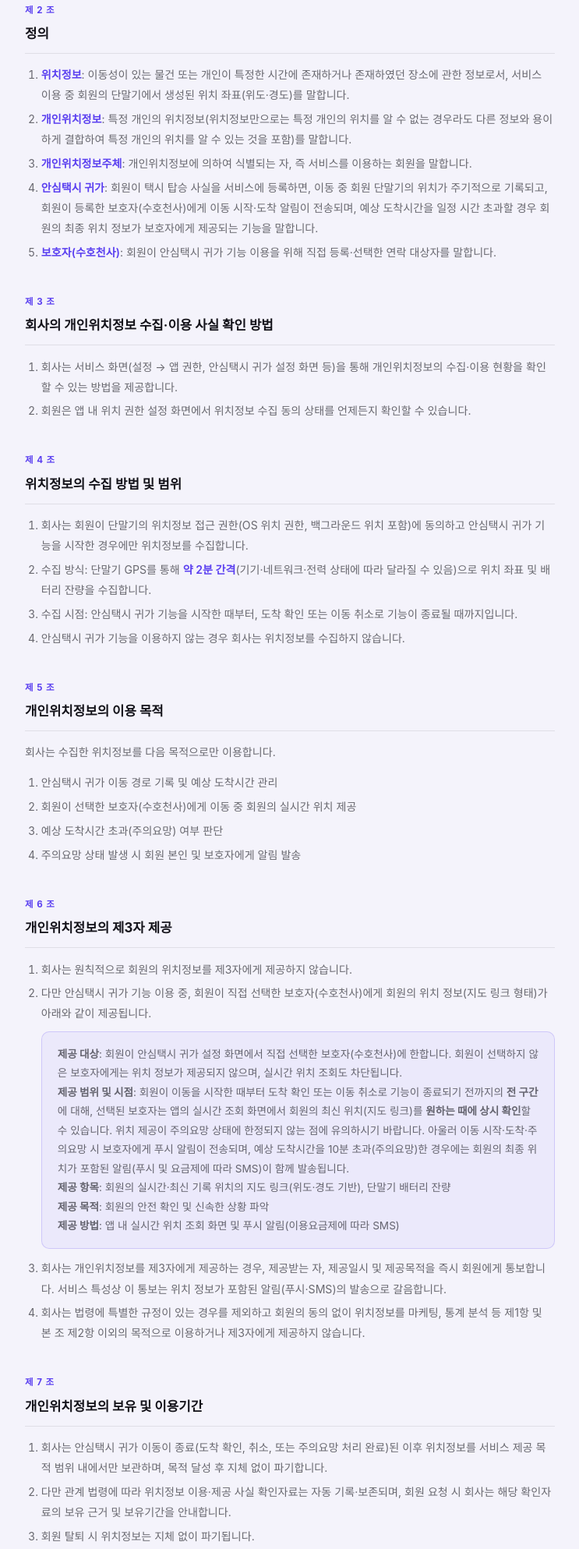
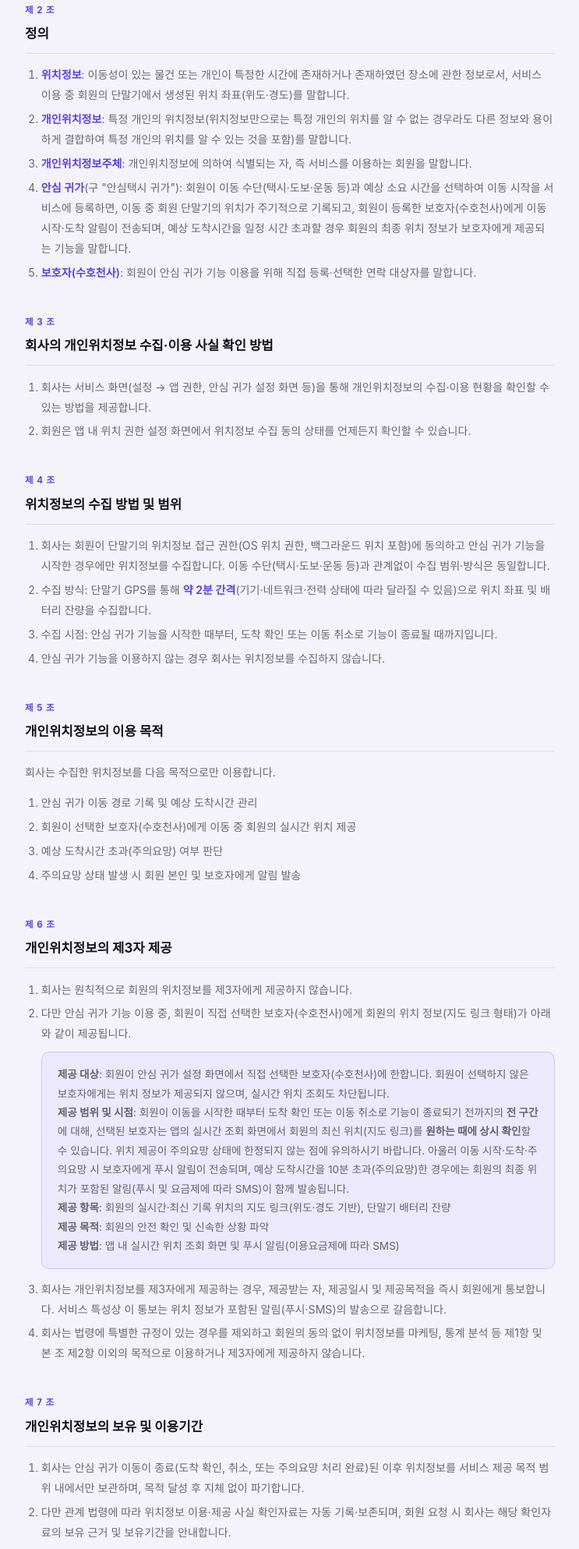
Before and after one commit to SOBBANG-KIM/sofunny, a plain HTML site: page imon/location-terms.html in a window 1280 px wide. Shown: the part 550-2537 px from the top of the page at 78% size, without its empty margins (268-1011 px from the left). Drawn offline with Linux system fonts and the light colour scheme; a web font is replaced by a local one.

Commit message:
docs(imon): 안심 귀가 멀티모드 반영 및 저작권 연도 갱신
택시 전용이던 기능이 이동 수단(택시·도보·운동)을 고르는 구조로 바뀌어,
"안심택시 귀가 기능을 시작한 경우에만 위치정보를 수집" 이라는 기존 고지가
실제 동작과 어긋나 이를 바로잡는다.

- location-terms.html: 기능명 '안심택시 귀가' → '안심 귀가' (13곳)
  - 제2조 정의에 이동 수단(택시·도보·운동) 명시, 구 명칭 병기해 동일 기능임을 표시
  - 제4조에 "이동 수단과 관계없이 수집 범위·방식은 동일" 추가
- privacy.html: 수집 목적·시점의 기능명 갱신 (3곳)
- 저작권 표기 © 2025 → © 2026 (location-terms·privacy·terms·opensource)

수집 주기(2분)·수집 구간(시작~도착/취소)·제공 대상(회원이 선택한 수호천사만)·
보관 및 파기 등 실질 내용은 변경하지 않았다.
시행일·공고일은 기존(2026.08.28 / 2026.08.21) 유지.

```diff
--- a/imon/location-terms.html
+++ b/imon/location-terms.html
@@ -4,7 +4,7 @@
   <meta charset="UTF-8" />
   <meta name="viewport" content="width=device-width, initial-scale=1.0" />
   <title>위치기반서비스 이용약관 — 아임온 : 원터치 안부 체크온</title>
-  <meta name="description" content="아임온(iMON)의 위치기반서비스 이용약관입니다. 안심택시 귀가 기능에서 수집·이용되는 위치정보의 범위, 목적, 보호자 제공 조건, 이용자의 권리 등을 안내합니다." />
+  <meta name="description" content="아임온(iMON)의 위치기반서비스 이용약관입니다. 안심 귀가 기능에서 수집·이용되는 위치정보의 범위, 목적, 보호자 제공 조건, 이용자의 권리 등을 안내합니다." />
   <link rel="canonical" href="https://www.sofunny.kr/imon/location-terms.html" />
   <link rel="stylesheet" href="legal.css?v=2" />
   <style>
@@ -37,7 +37,7 @@
     <div class="doc-date">시행일: 2026.08.28 &nbsp;|&nbsp; 공고일: 2026.08.21</div>
 
     <div class="intro">
-      주식회사 소퍼니(이하 "회사")는 「위치정보의 보호 및 이용 등에 관한 법률」을 준수하며, 회사가 제공하는 [원터치 아임온] 서비스(이하 "서비스") 중 위치정보를 수집·이용하는 기능(안심택시 귀가 등, 이하 "위치기반서비스")에 관하여 본 약관을 게시합니다. 본 약관은 <a href="terms.html" style="color:var(--accent);">서비스 이용약관</a> 제18조(위치정보 관련 특칙)에서 정한 별도 약관이며, 서비스 이용약관 및 <a href="privacy.html" style="color:var(--accent);">개인정보 처리방침</a>과 함께 적용됩니다.
+      주식회사 소퍼니(이하 "회사")는 「위치정보의 보호 및 이용 등에 관한 법률」을 준수하며, 회사가 제공하는 [원터치 아임온] 서비스(이하 "서비스") 중 위치정보를 수집·이용하는 기능(안심 귀가 등, 이하 "위치기반서비스")에 관하여 본 약관을 게시합니다. 본 약관은 <a href="terms.html" style="color:var(--accent);">서비스 이용약관</a> 제18조(위치정보 관련 특칙)에서 정한 별도 약관이며, 서비스 이용약관 및 <a href="privacy.html" style="color:var(--accent);">개인정보 처리방침</a>과 함께 적용됩니다.
     </div>
 
     <!-- 제1조 -->
@@ -55,8 +55,8 @@
         <li><span class="highlight">위치정보</span>: 이동성이 있는 물건 또는 개인이 특정한 시간에 존재하거나 존재하였던 장소에 관한 정보로서, 서비스 이용 중 회원의 단말기에서 생성된 위치 좌표(위도·경도)를 말합니다.</li>
         <li><span class="highlight">개인위치정보</span>: 특정 개인의 위치정보(위치정보만으로는 특정 개인의 위치를 알 수 없는 경우라도 다른 정보와 용이하게 결합하여 특정 개인의 위치를 알 수 있는 것을 포함)를 말합니다.</li>
         <li><span class="highlight">개인위치정보주체</span>: 개인위치정보에 의하여 식별되는 자, 즉 서비스를 이용하는 회원을 말합니다.</li>
-        <li><span class="highlight">안심택시 귀가</span>: 회원이 택시 탑승 사실을 서비스에 등록하면, 이동 중 회원 단말기의 위치가 주기적으로 기록되고, 회원이 등록한 보호자(수호천사)에게 이동 시작·도착 알림이 전송되며, 예상 도착시간을 일정 시간 초과할 경우 회원의 최종 위치 정보가 보호자에게 제공되는 기능을 말합니다.</li>
-        <li><span class="highlight">보호자(수호천사)</span>: 회원이 안심택시 귀가 기능 이용을 위해 직접 등록·선택한 연락 대상자를 말합니다.</li>
+        <li><span class="highlight">안심 귀가</span>(구 "안심택시 귀가"): 회원이 이동 수단(택시·도보·운동 등)과 예상 소요 시간을 선택하여 이동 시작을 서비스에 등록하면, 이동 중 회원 단말기의 위치가 주기적으로 기록되고, 회원이 등록한 보호자(수호천사)에게 이동 시작·도착 알림이 전송되며, 예상 도착시간을 일정 시간 초과할 경우 회원의 최종 위치 정보가 보호자에게 제공되는 기능을 말합니다.</li>
+        <li><span class="highlight">보호자(수호천사)</span>: 회원이 안심 귀가 기능 이용을 위해 직접 등록·선택한 연락 대상자를 말합니다.</li>
       </ol>
     </section>
 
@@ -65,7 +65,7 @@
       <div class="section-number">제 3 조</div>
       <div class="section-title">회사의 개인위치정보 수집·이용 사실 확인 방법</div>
       <ol>
-        <li>회사는 서비스 화면(설정 → 앱 권한, 안심택시 귀가 설정 화면 등)을 통해 개인위치정보의 수집·이용 현황을 확인할 수 있는 방법을 제공합니다.</li>
+        <li>회사는 서비스 화면(설정 → 앱 권한, 안심 귀가 설정 화면 등)을 통해 개인위치정보의 수집·이용 현황을 확인할 수 있는 방법을 제공합니다.</li>
         <li>회원은 앱 내 위치 권한 설정 화면에서 위치정보 수집 동의 상태를 언제든지 확인할 수 있습니다.</li>
       </ol>
     </section>
@@ -75,10 +75,10 @@
       <div class="section-number">제 4 조</div>
       <div class="section-title">위치정보의 수집 방법 및 범위</div>
       <ol>
-        <li>회사는 회원이 단말기의 위치정보 접근 권한(OS 위치 권한, 백그라운드 위치 포함)에 동의하고 안심택시 귀가 기능을 시작한 경우에만 위치정보를 수집합니다.</li>
+        <li>회사는 회원이 단말기의 위치정보 접근 권한(OS 위치 권한, 백그라운드 위치 포함)에 동의하고 안심 귀가 기능을 시작한 경우에만 위치정보를 수집합니다. 이동 수단(택시·도보·운동 등)과 관계없이 수집 범위·방식은 동일합니다.</li>
         <li>수집 방식: 단말기 GPS를 통해 <span class="highlight">약 2분 간격</span>(기기·네트워크·전력 상태에 따라 달라질 수 있음)으로 위치 좌표 및 배터리 잔량을 수집합니다.</li>
-        <li>수집 시점: 안심택시 귀가 기능을 시작한 때부터, 도착 확인 또는 이동 취소로 기능이 종료될 때까지입니다.</li>
-        <li>안심택시 귀가 기능을 이용하지 않는 경우 회사는 위치정보를 수집하지 않습니다.</li>
+        <li>수집 시점: 안심 귀가 기능을 시작한 때부터, 도착 확인 또는 이동 취소로 기능이 종료될 때까지입니다.</li>
+        <li>안심 귀가 기능을 이용하지 않는 경우 회사는 위치정보를 수집하지 않습니다.</li>
       </ol>
     </section>
 
@@ -88,7 +88,7 @@
       <div class="section-title">개인위치정보의 이용 목적</div>
       <p>회사는 수집한 위치정보를 다음 목적으로만 이용합니다.</p>
       <ol>
-        <li>안심택시 귀가 이동 경로 기록 및 예상 도착시간 관리</li>
+        <li>안심 귀가 이동 경로 기록 및 예상 도착시간 관리</li>
         <li>회원이 선택한 보호자(수호천사)에게 이동 중 회원의 실시간 위치 제공</li>
         <li>예상 도착시간 초과(주의요망) 여부 판단</li>
         <li>주의요망 상태 발생 시 회원 본인 및 보호자에게 알림 발송</li>
@@ -101,9 +101,9 @@
       <div class="section-title">개인위치정보의 제3자 제공</div>
       <ol>
         <li>회사는 원칙적으로 회원의 위치정보를 제3자에게 제공하지 않습니다.</li>
-        <li>다만 안심택시 귀가 기능 이용 중, 회원이 직접 선택한 보호자(수호천사)에게 회원의 위치 정보(지도 링크 형태)가 아래와 같이 제공됩니다.
+        <li>다만 안심 귀가 기능 이용 중, 회원이 직접 선택한 보호자(수호천사)에게 회원의 위치 정보(지도 링크 형태)가 아래와 같이 제공됩니다.
           <div class="notice-box" style="margin-top:0.6rem;">
-            <strong>제공 대상</strong>: 회원이 안심택시 귀가 설정 화면에서 직접 선택한 보호자(수호천사)에 한합니다. 회원이 선택하지 않은 보호자에게는 위치 정보가 제공되지 않으며, 실시간 위치 조회도 차단됩니다.<br />
+            <strong>제공 대상</strong>: 회원이 안심 귀가 설정 화면에서 직접 선택한 보호자(수호천사)에 한합니다. 회원이 선택하지 않은 보호자에게는 위치 정보가 제공되지 않으며, 실시간 위치 조회도 차단됩니다.<br />
             <strong>제공 범위 및 시점</strong>: 회원이 이동을 시작한 때부터 도착 확인 또는 이동 취소로 기능이 종료되기 전까지의 <strong>전 구간</strong>에 대해, 선택된 보호자는 앱의 실시간 조회 화면에서 회원의 최신 위치(지도 링크)를 <strong>원하는 때에 상시 확인</strong>할 수 있습니다. 위치 제공이 주의요망 상태에 한정되지 않는 점에 유의하시기 바랍니다. 아울러 이동 시작·도착·주의요망 시 보호자에게 푸시 알림이 전송되며, 예상 도착시간을 10분 초과(주의요망)한 경우에는 회원의 최종 위치가 포함된 알림(푸시 및 요금제에 따라 SMS)이 함께 발송됩니다.<br />
             <strong>제공 항목</strong>: 회원의 실시간·최신 기록 위치의 지도 링크(위도·경도 기반), 단말기 배터리 잔량<br />
             <strong>제공 목적</strong>: 회원의 안전 확인 및 신속한 상황 파악<br />
@@ -120,7 +120,7 @@
       <div class="section-number">제 7 조</div>
       <div class="section-title">개인위치정보의 보유 및 이용기간</div>
       <ol>
-        <li>회사는 안심택시 귀가 이동이 종료(도착 확인, 취소, 또는 주의요망 처리 완료)된 이후 위치정보를 서비스 제공 목적 범위 내에서만 보관하며, 목적 달성 후 지체 없이 파기합니다.</li>
+        <li>회사는 안심 귀가 이동이 종료(도착 확인, 취소, 또는 주의요망 처리 완료)된 이후 위치정보를 서비스 제공 목적 범위 내에서만 보관하며, 목적 달성 후 지체 없이 파기합니다.</li>
         <li>다만 관계 법령에 따라 위치정보 이용·제공 사실 확인자료는 자동 기록·보존되며, 회원 요청 시 회사는 해당 확인자료의 보유 근거 및 보유기간을 안내합니다.</li>
         <li>회원 탈퇴 시 위치정보는 지체 없이 파기됩니다.</li>
       </ol>
@@ -132,7 +132,7 @@
       <div class="section-title">개인위치정보주체의 권리</div>
       <p>회원은 언제든지 다음 각 호의 권리를 행사할 수 있습니다.</p>
       <ol>
-        <li>위치정보 수집·이용·제공에 대한 동의의 전부 또는 일부 철회 (앱 내 위치 권한 해제 또는 안심택시 귀가 기능 미이용)</li>
+        <li>위치정보 수집·이용·제공에 대한 동의의 전부 또는 일부 철회 (앱 내 위치 권한 해제 또는 안심 귀가 기능 미이용)</li>
         <li>위치정보의 수집·이용·제공의 일시적 중지 요구</li>
         <li>본인의 개인위치정보를 누구에게 제공하였는지에 관한 이용·제공사실 확인자료 열람 또는 고지 요구</li>
         <li>동의의 전부 또는 일부를 철회하는 경우, 회사는 지체 없이 수집된 위치정보(보관 의무가 있는 확인자료는 제외)를 파기합니다.</li>
@@ -203,7 +203,7 @@
     </section>
 
     <div class="divider"></div>
-    <p style="font-size:0.8rem; color:var(--text-faint); text-align:center;">© 2025 SoFunny. All rights reserved.</p>
+    <p style="font-size:0.8rem; color:var(--text-faint); text-align:center;">© 2026 SoFunny. All rights reserved.</p>
 
   </main>
 
```
Also changed, not shown: imon/opensource.html (+1 -1 lines), imon/privacy.html (+4 -4 lines), imon/terms.html (+1 -1 lines).
